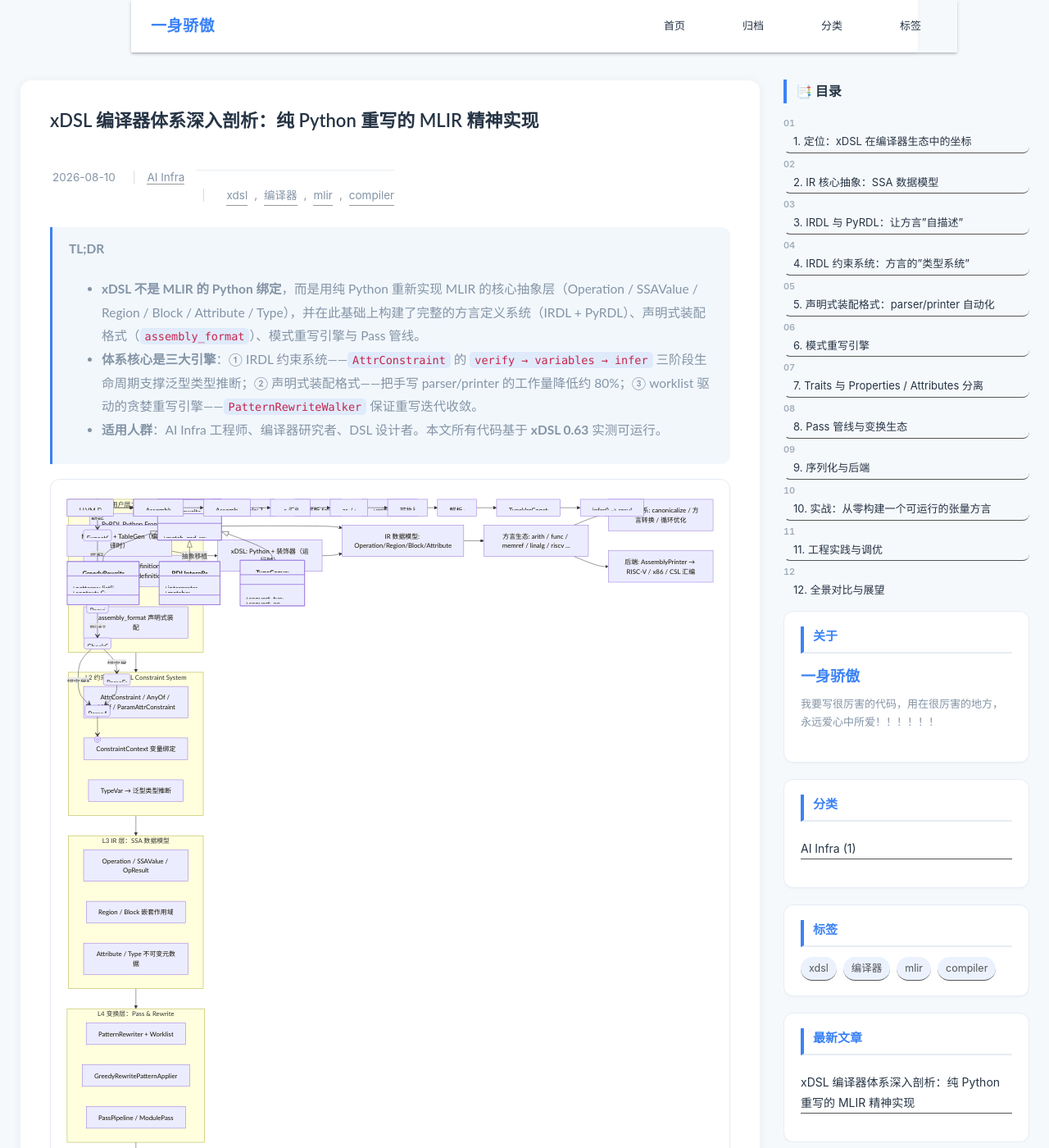
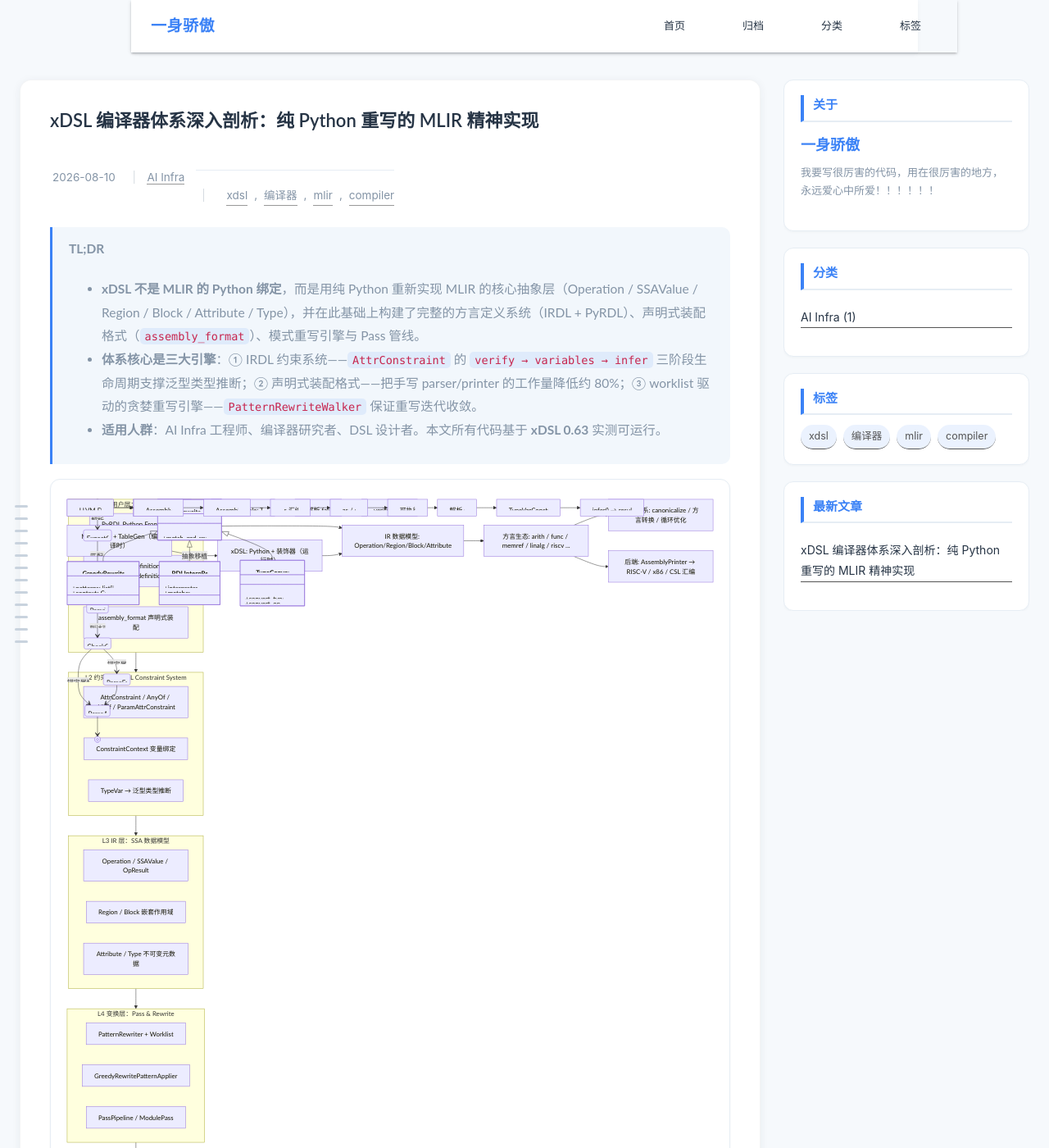
Before and after one commit to lrypcy/lrypcy.github.io, a Jekyll site: the page built from _posts/2026-08-10-xdsl-compiler-system-deepdive.md, in a window 1280 px wide and 1400 px high. Shown: the whole window at 82% size. Built offline with Jekyll 4.4.1, drawn with Linux system fonts in a browser that asks for light colours.

Commit message:
目录改版为左侧悬浮：默认竖排章节横线（当前章节蓝色高亮），hover 展开完整目录面板，点击横线/条目平滑跳转；窄屏回退 sidebar 目录

````diff
--- a/_layouts/post.html
+++ b/_layouts/post.html
@@ -49,14 +49,87 @@
 <script src="https://cdn.jsdelivr.net/npm/mermaid@11/dist/mermaid.min.js"></script>
 <script>
 (function () {
-  // 悬浮目录：优先挂到 sidebar（sticky 跟随滚动），否则文章开头
-  // 附带 scrollspy 当前章节高亮 + 平滑跳转
+  // 悬浮目录：宽屏 = 左侧竖排章节横线（hover 展开完整面板）
+  // 窄屏 = sidebar 内目录卡片；均带 scrollspy 高亮 + 平滑跳转
   function buildToc() {
     var body = document.querySelector('.post-body');
     if (!body) return;
     var hs = body.querySelectorAll('h2');
     if (hs.length < 3) return;
 
+    if (window.innerWidth >= 992) {
+      buildFloatingToc(hs);
+    } else {
+      buildSidebarToc(hs, body);
+    }
+  }
+
+  function buildFloatingToc(hs) {
+    var wrap = document.createElement('div');
+    wrap.className = 'side-toc';
+    var lines = document.createElement('div');
+    lines.className = 'side-toc-lines';
+    var panel = document.createElement('div');
+    panel.className = 'side-toc-panel';
+    var ptitle = document.createElement('div');
+    ptitle.className = 'side-toc-panel-title';
+    ptitle.textContent = '📑 目录';
+    panel.appendChild(ptitle);
+    var list = document.createElement('ul');
+    var lineEls = [], linkEls = [];
+
+    hs.forEach(function (h, i) {
+      if (!h.id) h.id = 'sec-' + Math.random().toString(36).slice(2, 8);
+      var line = document.createElement('div');
+      line.className = 'side-toc-line';
+      line.dataset.idx = i;
+      line.title = h.textContent;
+      lines.appendChild(line);
+      lineEls.push(line);
+
+      var li = document.createElement('li');
+      var a = document.createElement('a');
+      a.href = '#' + h.id;
+      a.textContent = h.textContent;
+      li.appendChild(a);
+      list.appendChild(li);
+      linkEls.push(a);
+    });
+    panel.appendChild(list);
+    wrap.appendChild(lines);
+    wrap.appendChild(panel);
+    document.body.appendChild(wrap);
+
+    function jumpTo(idx) {
+      var target = document.getElementById(hs[idx].id);
+      if (target) target.scrollIntoView({ behavior: 'smooth', block: 'start' });
+    }
+    lines.addEventListener('click', function (e) {
+      var d = e.target.dataset;
+      if (d && d.idx !== undefined) jumpTo(+d.idx);
+    });
+    list.addEventListener('click', function (e) {
+      var a = e.target.closest('a');
+      if (!a) return;
+      e.preventDefault();
+      jumpTo(linkEls.indexOf(a));
+    });
+
+    function onScroll() {
+      var y = window.scrollY + 110;
+      var idx = -1;
+      for (var i = 0; i < hs.length; i++) {
+        if (hs[i].getBoundingClientRect().top + window.scrollY <= y) idx = i;
+        else break;
+      }
+      lineEls.forEach(function (el, j) { el.classList.toggle('active', j === idx); });
+      linkEls.forEach(function (el, j) { el.classList.toggle('active', j === idx); });
+    }
+    window.addEventListener('scroll', onScroll, { passive: true });
+    setTimeout(onScroll, 100);
+  }
+
+  function buildSidebarToc(hs, body) {
     var toc = document.createElement('div');
     toc.className = 'sidebar-toc';
     var title = document.createElement('div');
@@ -85,7 +158,6 @@
       body.insertBefore(toc, body.firstChild);
     }
 
-    // 平滑跳转（sticky header 遮挡由 CSS scroll-margin-top 解决）
     ul.addEventListener('click', function (e) {
       var a = e.target.closest('a');
       if (!a) return;
@@ -96,9 +168,8 @@
       }
     });
 
-    // scrollspy：高亮当前阅读章节
     function onScroll() {
-      var y = window.scrollY + 110; // header(64) + 余量
+      var y = window.scrollY + 110;
       var idx = -1;
       for (var i = 0; i < hs.length; i++) {
         if (hs[i].getBoundingClientRect().top + window.scrollY <= y) idx = i;
@@ -109,7 +180,7 @@
       });
     }
     window.addEventListener('scroll', onScroll, { passive: true });
-    setTimeout(onScroll, 100); // 首帧定位
+    setTimeout(onScroll, 100);
   }
 
   // Mermaid：把 ```mermaid 代码块转为图表（跟随系统深浅色）
--- a/assets/css/custom.css
+++ b/assets/css/custom.css
@@ -929,6 +929,122 @@
 /* 点击跳转时 sticky header 不遮挡标题 */
 .post-body h2 { scroll-margin-top: calc(var(--header-h) + 24px); }
 
+/* ========== 左侧悬浮目录（横线收起 / hover 展开）========== */
+.side-toc {
+  position: fixed;
+  left: 14px;
+  top: 50%;
+  transform: translateY(-50%);
+  z-index: 90;
+}
+.side-toc-lines {
+  display: flex;
+  flex-direction: column;
+  gap: 12px;
+  padding: 16px 4px;
+  cursor: pointer;
+}
+.side-toc-line {
+  width: 16px;
+  height: 3px;
+  border-radius: 2px;
+  background: #c9d3de;
+  transition: all 0.25s ease;
+}
+.side-toc-line:hover { background: var(--primary); }
+.side-toc-line.active {
+  width: 26px;
+  background: var(--primary);
+  box-shadow: 0 0 6px rgba(59, 130, 246, 0.5);
+}
+
+.side-toc-panel {
+  position: absolute;
+  left: calc(100% + 12px);
+  top: 50%;
+  transform: translateY(-50%) translateX(-6px);
+  width: 252px;
+  max-height: 62vh;
+  overflow-y: auto;
+  background: var(--card-bg);
+  border: 1px solid var(--border);
+  border-radius: 12px;
+  box-shadow: 0 12px 36px rgba(30, 40, 60, 0.16);
+  padding: 16px 12px 12px 20px;
+  opacity: 0;
+  pointer-events: none;
+  transition: opacity 0.22s ease, transform 0.22s ease;
+  scrollbar-width: thin;
+  scrollbar-color: rgba(59, 130, 246, 0.35) transparent;
+}
+.side-toc-panel::-webkit-scrollbar { width: 4px; }
+.side-toc-panel::-webkit-scrollbar-thumb { background: rgba(59, 130, 246, 0.35); border-radius: 4px; }
+.side-toc:hover .side-toc-panel,
+.side-toc-panel:hover {
+  opacity: 1;
+  pointer-events: auto;
+  transform: translateY(-50%) translateX(0);
+}
+.side-toc-panel-title {
+  font-size: 13px;
+  font-weight: 700;
+  color: var(--primary);
+  margin-bottom: 10px;
+  letter-spacing: 0.5px;
+}
+.side-toc-panel ul {
+  list-style: none;
+  margin: 0;
+  padding: 0 14px 0 0;
+  counter-reset: toc;
+}
+.side-toc-panel li {
+  counter-increment: toc;
+  margin: 3px 0;
+  font-size: 13px;
+  line-height: 1.45;
+}
+.side-toc-panel li::before {
+  content: counter(toc, decimal-leading-zero);
+  font-size: 11px;
+  font-weight: 600;
+  color: var(--text-light);
+  font-variant-numeric: tabular-nums;
+  margin-right: 8px;
+  opacity: 0.75;
+}
+.side-toc-panel a {
+  display: block;
+  padding: 4px 8px 4px 10px;
+  color: var(--text);
+  text-decoration: none;
+  border-radius: 8px;
+  border-left: 2px solid transparent;
+  transition: all 0.2s;
+}
+.side-toc-panel a:hover {
+  color: var(--primary);
+  background: var(--primary-soft);
+}
+.side-toc-panel a.active {
+  color: var(--primary);
+  background: var(--primary-soft);
+  border-left-color: var(--primary);
+  font-weight: 600;
+}
+
+/* 暗色模式 */
+@media (prefers-color-scheme: dark) {
+  .side-toc-line { background: #39414e; }
+  .side-toc-line.active { box-shadow: 0 0 6px rgba(125, 180, 255, 0.5); }
+  .side-toc-panel { background: var(--card-bg); border-color: var(--border); box-shadow: 0 12px 36px rgba(0, 0, 0, 0.5); }
+}
+
+/* 窄屏隐藏悬浮目录（改用 sidebar / 文章内目录） */
+@media (max-width: 991px) {
+  .side-toc { display: none; }
+}
+
 /* 暗色模式适配 */
 @media (prefers-color-scheme: dark) {
   .post-body .mermaid { background: var(--card-bg); border-color: var(--border); }
````
